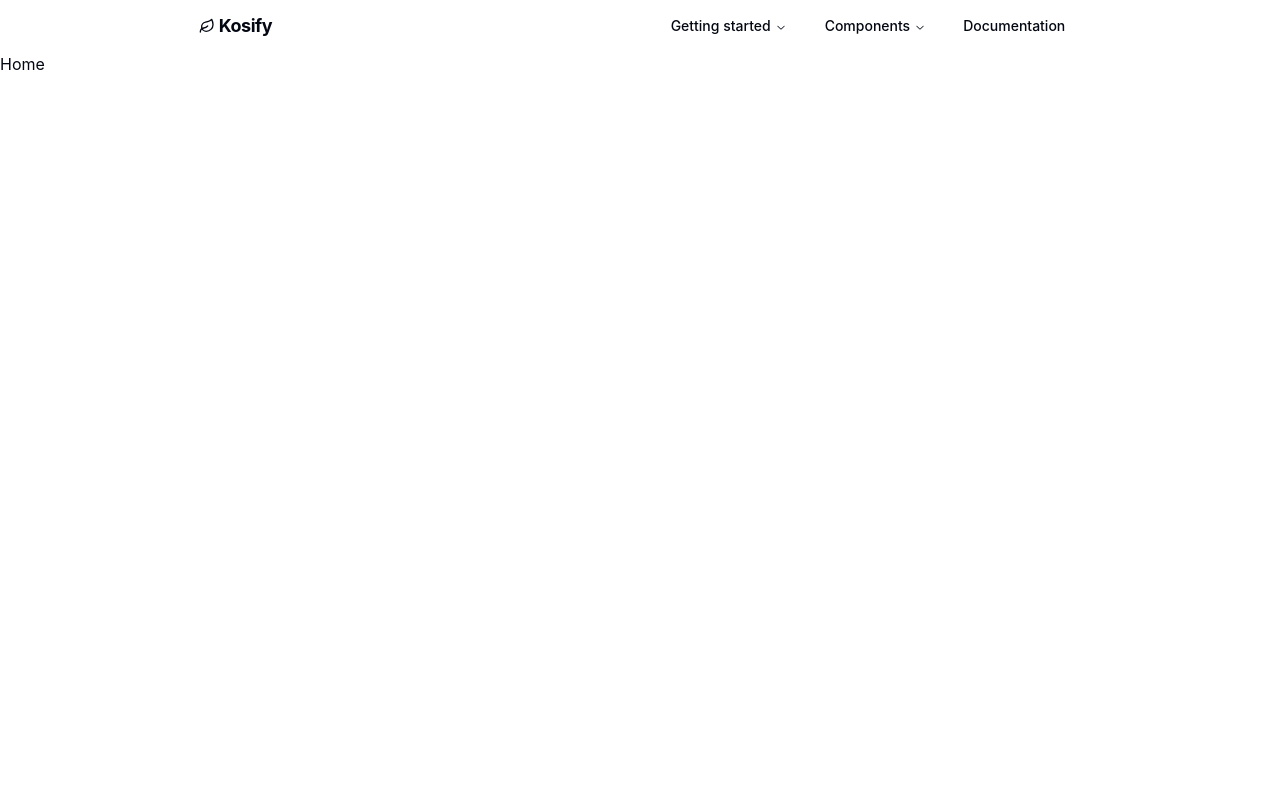
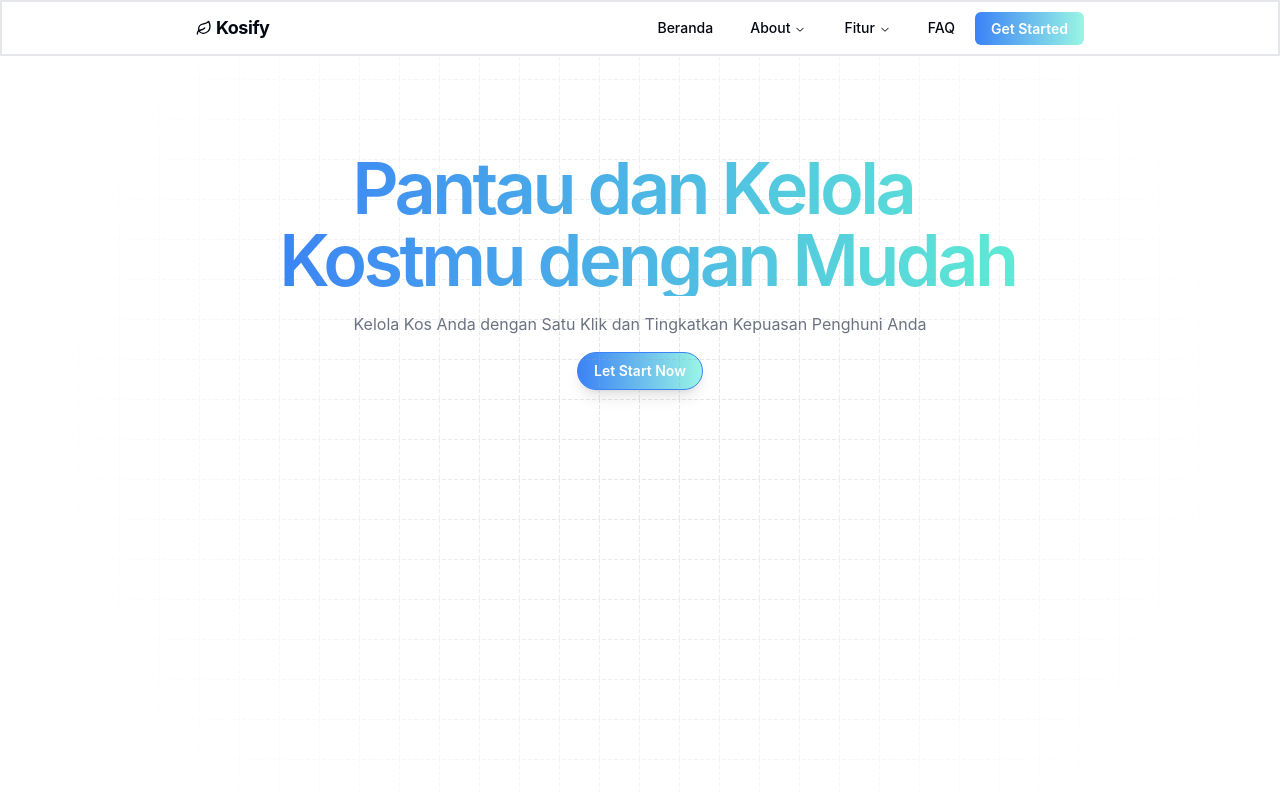
Before and after one commit to frdmn12/kosify, a React (Vite) app in the folder client/: page / in a window 1280 px wide. Shown: the top 792 px of the page. Built offline with nearby package versions, Linux system fonts and the light colour scheme.

Commit message:
fe: start landing page

```diff
--- a/client/src/components/Header.tsx
+++ b/client/src/components/Header.tsx
@@ -18,7 +18,7 @@
 
 export default function Header() {
   return (
-    <nav className="w-full p-2 flex items-center justify-around">
+    <nav className="w-full p-2 flex items-center justify-around border-2 relative z-10 bg-white">
       <Link
         to="/"
         className="flex items-center justify-around gap-1 cursor-pointer"
@@ -26,11 +26,17 @@
         <Icons.logo className="h-4 w-4" />
         <h2 className="text-lg font-bold tracking-tight">Kosify</h2>
       </Link>
-
       <NavigationMenu>
         <NavigationMenuList>
           <NavigationMenuItem>
-            <NavigationMenuTrigger>Getting started</NavigationMenuTrigger>
+            <Link to="/docs">
+              <NavigationMenuLink className={navigationMenuTriggerStyle()}>
+                Beranda
+              </NavigationMenuLink>
+            </Link>
+          </NavigationMenuItem>
+          <NavigationMenuItem>
+            <NavigationMenuTrigger>About</NavigationMenuTrigger>
             <NavigationMenuContent>
               <ul className="grid gap-3 p-6 md:w-[400px] lg:w-[500px] lg:grid-cols-[.75fr_1fr]">
                 <li className="row-span-3">
@@ -64,7 +70,7 @@
             </NavigationMenuContent>
           </NavigationMenuItem>
           <NavigationMenuItem>
-            <NavigationMenuTrigger>Components</NavigationMenuTrigger>
+            <NavigationMenuTrigger>Fitur</NavigationMenuTrigger>
             <NavigationMenuContent>
               <ul className="grid w-[400px] gap-3 p-4 md:w-[500px] md:grid-cols-2 lg:w-[600px] ">
                 {components.map((component) => (
@@ -82,7 +88,18 @@
           <NavigationMenuItem>
             <Link to="/docs">
               <NavigationMenuLink className={navigationMenuTriggerStyle()}>
-                Documentation
+                FAQ
+              </NavigationMenuLink>
+            </Link>
+          </NavigationMenuItem>
+          <NavigationMenuItem>
+            <Link to="/docs">
+              <NavigationMenuLink
+                className={
+                  "bg-gradient-to-r from-blue-500 to-teal-200 text-sm text-white py-2 px-4 rounded-md font-semibold hover:from-teal-200 hover:to-blue-500 transition delay-700 duration-300 ease-in-out  "
+                }
+              >
+                Get Started
               </NavigationMenuLink>
             </Link>
           </NavigationMenuItem>
--- /dev/null
+++ b/client/src/components/ui/grid-pattern.tsx
@@ -0,0 +1,72 @@
+import { useId } from "react";
+
+import { cn } from "@/lib/utils";
+
+interface GridPatternProps {
+  width?: number;
+  height?: number;
+  x?: number;
+  y?: number;
+  squares?: Array<[x: number, y: number]>;
+  strokeDasharray?: string;
+  className?: string;
+  [key: string]: unknown;
+}
+
+export function GridPattern({
+  width = 40,
+  height = 40,
+  x = -1,
+  y = -1,
+  strokeDasharray = "0",
+  squares,
+  className,
+  ...props
+}: GridPatternProps) {
+  const id = useId();
+
+  return (
+    <svg
+      aria-hidden="true"
+      className={cn(
+        "pointer-events-none absolute inset-0 h-full w-full fill-gray-400/30 stroke-gray-400/30",
+        className,
+      )}
+      {...props}
+    >
+      <defs>
+        <pattern
+          id={id}
+          width={width}
+          height={height}
+          patternUnits="userSpaceOnUse"
+          x={x}
+          y={y}
+        >
+          <path
+            d={`M.5 ${height}V.5H${width}`}
+            fill="none"
+            strokeDasharray={strokeDasharray}
+          />
+        </pattern>
+      </defs>
+      <rect width="100%" height="100%" strokeWidth={0} fill={`url(#${id})`} />
+      {squares && (
+        <svg x={x} y={y} className="overflow-visible">
+          {squares.map(([x, y]) => (
+            <rect
+              strokeWidth="0"
+              key={`${x}-${y}`}
+              width={width - 1}
+              height={height - 1}
+              x={x * width + 1}
+              y={y * height + 1}
+            />
+          ))}
+        </svg>
+      )}
+    </svg>
+  );
+}
+
+export default GridPattern;
--- a/client/src/layout/Layout.tsx
+++ b/client/src/layout/Layout.tsx
@@ -1,12 +1,14 @@
 import Header from "@/components/Header";
 import { Outlet } from "react-router-dom";
 
+
 const Layout = () => {
   return (
-    <>
+    <div className="relative">
       <Header />
       <Outlet />
-    </>
+
+    </div>
   );
 };
 
--- /dev/null
+++ b/client/src/pages/HomePage/HomePage.tsx
@@ -0,0 +1,35 @@
+import GridPattern from "@/components/ui/grid-pattern";
+import { cn } from "@/lib/utils";
+
+const HomePage = () => {
+  return (
+    <div>
+      <section className="text-gray-600 body-font relative ">
+        <div className="container mx-auto flex px-5 py-24 flex-col items-cente justify-center text-center items-center">
+          <h1 className="whitespace-pre-wrap text-center text-7xl font-semibold tracking-tighter bg-gradient-to-r from-blue-500 to-teal-300 bg-clip-text text-transparent">
+            Pantau dan Kelola <br /> Kostmu dengan Mudah
+          </h1>
+          <p className="mt-4 text-md text-gray-500 ">
+            Kelola Kos Anda dengan Satu Klik dan Tingkatkan Kepuasan Penghuni
+            Anda
+          </p>
+          <button className="mt-4 bg-gradient-to-r border border-blue-500 from-blue-500 to-teal-200 text-sm text-white py-2 px-4 rounded-full font-semibold shadow-lg hover:shadow-blue-400 ">
+            Let Start Now
+          </button>
+        </div>
+      </section>
+      <GridPattern
+        width={40}
+        height={40}
+        x={-1}
+        y={-1}
+        strokeDasharray={"4 2"}
+        className={cn(
+          "[mask-image:radial-gradient(600px_circle_at_center,white,transparent)] h-[800px] absolute inset-0"
+        )}
+      />
+    </div>
+  );
+};
+
+export default HomePage;
--- a/client/src/router.tsx
+++ b/client/src/router.tsx
@@ -4,12 +4,13 @@
   Route,
 } from "react-router-dom";
 import Layout from "@/layout/Layout";
+import HomePage from "./pages/HomePage/HomePage";
 
 export const router = createBrowserRouter(
   createRoutesFromElements(
     <>
       <Route path="/" element={<Layout />}>
-        <Route path="/" index element={<div>Home</div>} />,
+        <Route path="/" index element={<HomePage />} />,
         <Route path="/about" element={<div>About</div>} />
       </Route>
     </>
```
